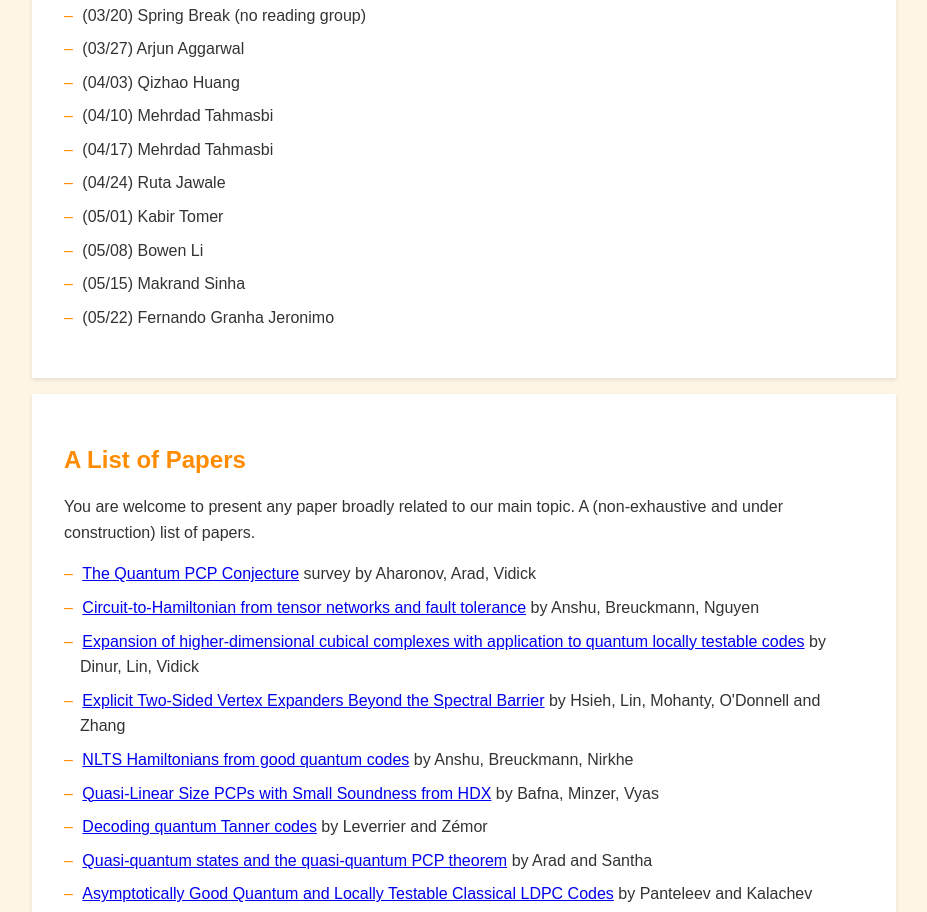
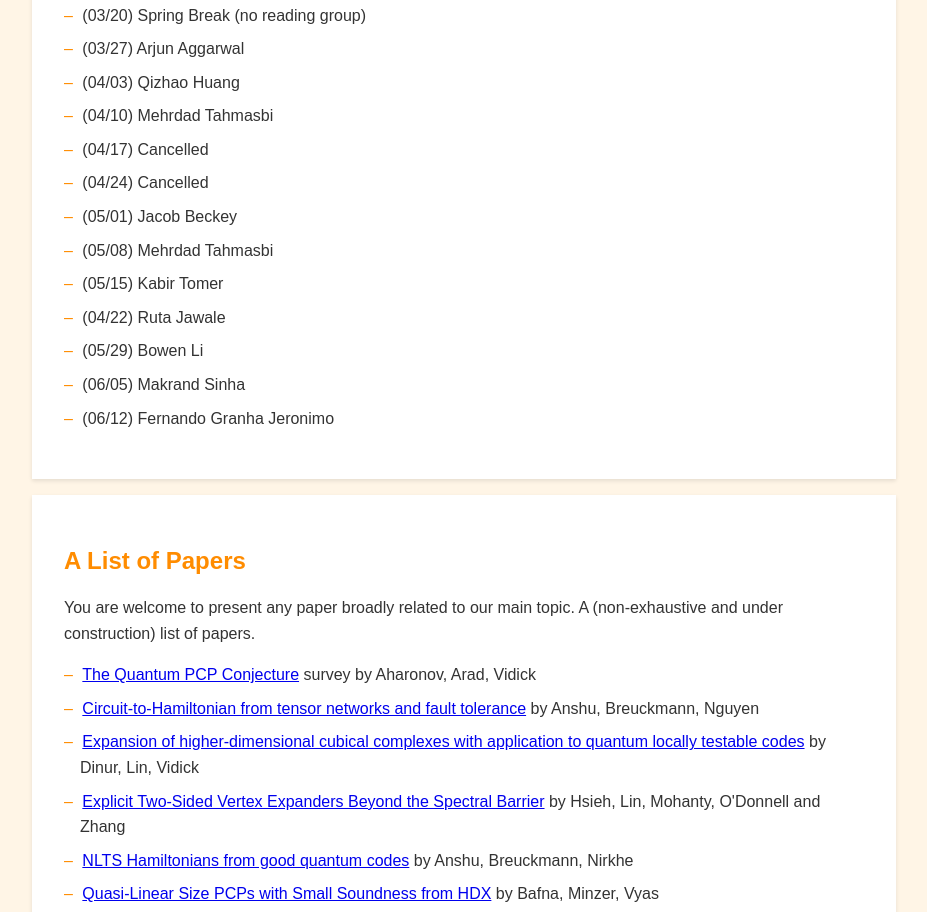
Before and after one commit to Granha/granha.github.io, a plain HTML site: page rg/pcp/around_pcp.html in a window 1280 px wide. Shown: the part 1565-2477 px from the top of the page, without its empty margins (176-1103 px from the left). Drawn offline with Linux system fonts and the light colour scheme.

Commit message:
Polishing

```diff
--- a/rg/pcp/around_pcp.html
+++ b/rg/pcp/around_pcp.html
@@ -93,22 +93,25 @@
 	  directly talk to us) if you want to present.)
         </p>
 	<ul>
-	  <li> (02/06) Organizational meeting  </li>
-	  <li> (02/13) Aman Singh  </li>
-	  <li> (02/20) Qizhao Huang </li>
-	  <li> (02/27) QIP (no reading group) </li>
-	  <li> (03/06) Arjun Aggarwal </li>
-	  <li> (03/13) Dagstuhl Seminar (no reading group) </li>
-	  <li> (03/20) Spring Break (no reading group) </li>
-	  <li> (03/27) Arjun Aggarwal </li>
-	  <li> (04/03) Qizhao Huang </li>
-	  <li> (04/10) Mehrdad Tahmasbi </li>
-	  <li> (04/17) Mehrdad Tahmasbi </li>
-	  <li> (04/24) Ruta Jawale  </li>
-	  <li> (05/01) Kabir Tomer </li>
-	  <li> (05/08) Bowen Li </li>
-	  <li> (05/15) Makrand Sinha</li>
-	  <li> (05/22) Fernando Granha Jeronimo</li>
+	  <li> (02/06) Organizational meeting</li>
+	  <li> (02/13) Aman Singh</li>
+	  <li> (02/20) Qizhao Huang</li>
+	  <li> (02/27) QIP (no reading group)</li>
+	  <li> (03/06) Arjun Aggarwal</li>
+	  <li> (03/13) Dagstuhl Seminar (no reading group)</li>
+	  <li> (03/20) Spring Break (no reading group)</li>
+	  <li> (03/27) Arjun Aggarwal</li>
+	  <li> (04/03) Qizhao Huang</li>
+	  <li> (04/10) Mehrdad Tahmasbi</li>
+	  <li> (04/17) Cancelled</li>
+	  <li> (04/24) Cancelled</li>
+	  <li> (05/01) Jacob Beckey</li>
+	  <li> (05/08) Mehrdad Tahmasbi</li>
+	  <li> (05/15) Kabir Tomer</li>
+	  <li> (04/22) Ruta Jawale</li>
+	  <li> (05/29) Bowen Li</li>
+	  <li> (06/05) Makrand Sinha</li>
+	  <li> (06/12) Fernando Granha Jeronimo</li>
 	</ul>
       </section>
       <section>
```
